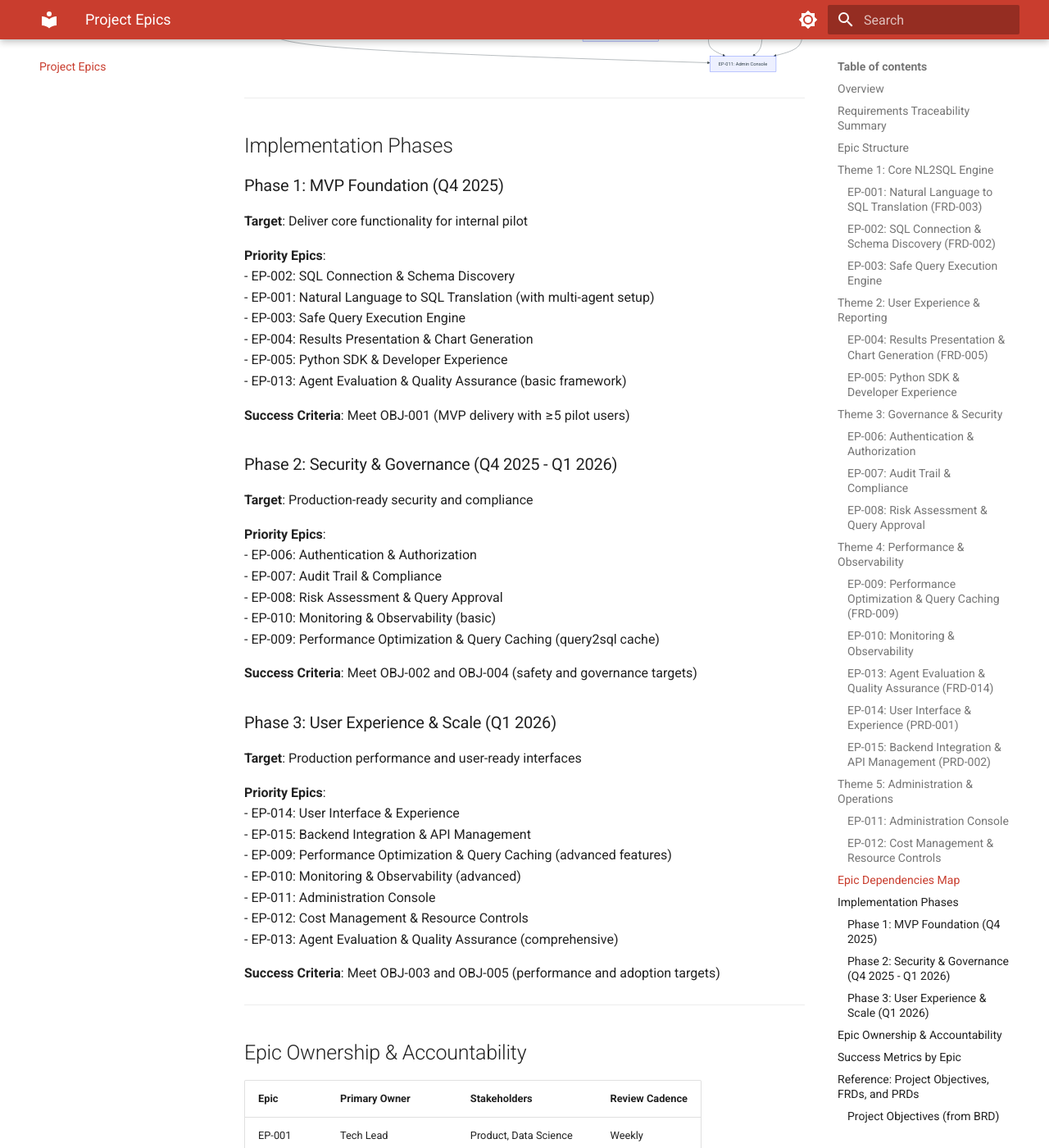
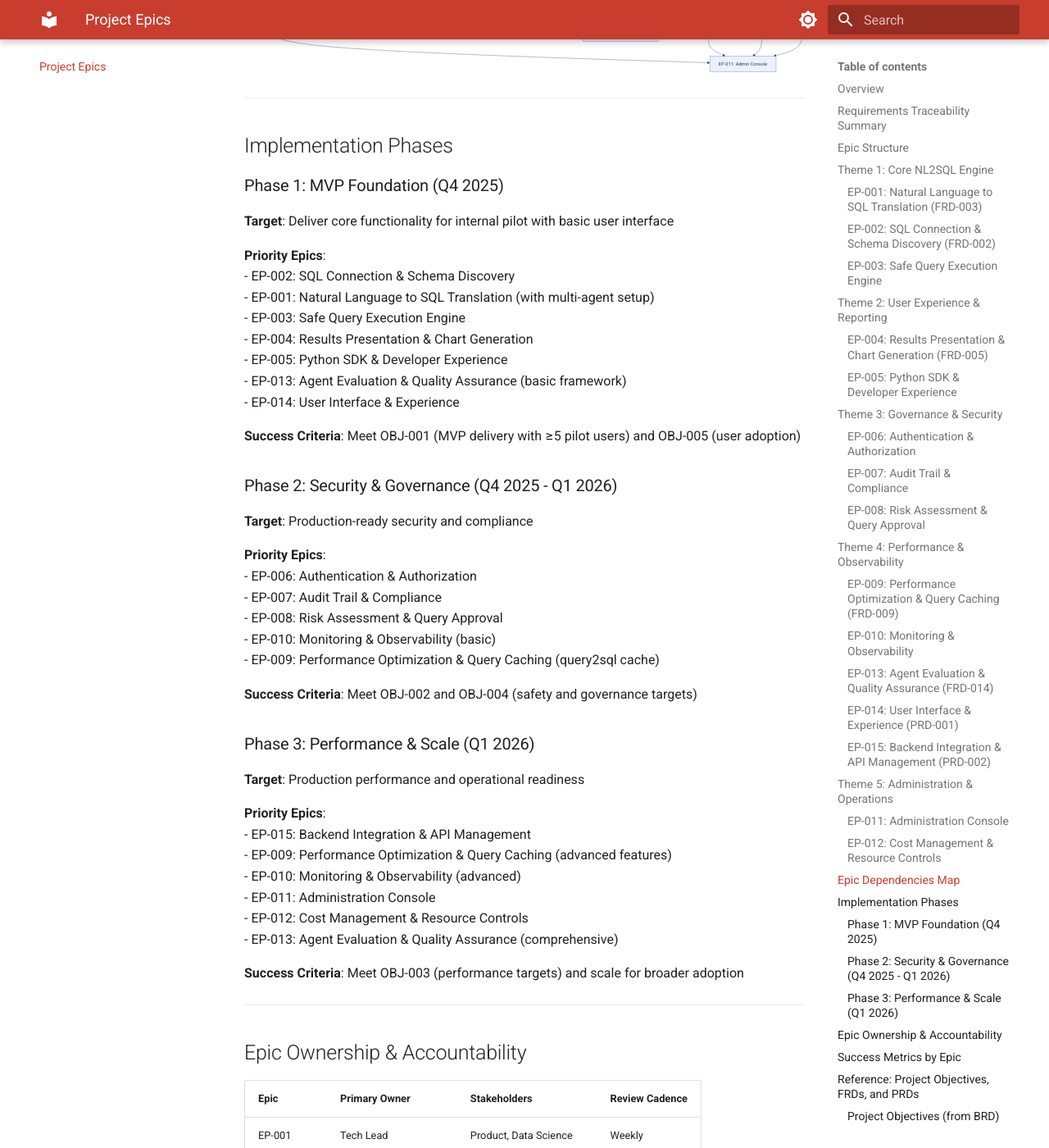
Before and after one commit to yeshwanth-divami/nl2sql, an MkDocs documentation site: the page built from docs/epics.md, in a window 1280 px wide and 1400 px high, scrolled down 10887 px. Shown: the whole window at 82% size. Built offline with MkDocs 1.6.1 and Material for MkDocs 9.7.7, drawn with Linux system fonts in a browser that asks for light colours; some of the changed text lies outside the part shown.

Commit message:
add UI/UX to phase 1

```diff
--- a/docs/epics.md
+++ b/docs/epics.md
@@ -14,9 +14,9 @@ This document outlines the major epics for the NL2SQL project, organized by them
 - **Phase 1-3 implementation** ensures systematic delivery
 
 **Priority Mapping:**
-- **Phase 1 (MVP)**: OBJ-001 primary focus
+- **Phase 1 (MVP)**: OBJ-001, OBJ-005 primary focus (core functionality + user experience)
 - **Phase 2 (Security)**: OBJ-002, OBJ-004 primary focus
-- **Phase 3 (Scale)**: OBJ-003, OBJ-005 primary focus
+- **Phase 3 (Scale)**: OBJ-003 primary focus (performance and operational scale)
 
 This traceability ensures that every epic contributes directly to project success and that all requirements are captured and planned for implementation.
 
@@ -458,7 +458,7 @@ graph TD
 ## Implementation Phases
 
 ### Phase 1: MVP Foundation (Q4 2025)
-**Target**: Deliver core functionality for internal pilot
+**Target**: Deliver core functionality for internal pilot with basic user interface
 
 **Priority Epics**:
 - EP-002: SQL Connection & Schema Discovery
@@ -467,8 +467,9 @@ graph TD
 - EP-004: Results Presentation & Chart Generation
 - EP-005: Python SDK & Developer Experience
 - EP-013: Agent Evaluation & Quality Assurance (basic framework)
+- EP-014: User Interface & Experience
 
-**Success Criteria**: Meet OBJ-001 (MVP delivery with ≥5 pilot users)
+**Success Criteria**: Meet OBJ-001 (MVP delivery with ≥5 pilot users) and OBJ-005 (user adoption)
 
 ### Phase 2: Security & Governance (Q4 2025 - Q1 2026)
 **Target**: Production-ready security and compliance
@@ -482,11 +483,10 @@ graph TD
 
 **Success Criteria**: Meet OBJ-002 and OBJ-004 (safety and governance targets)
 
-### Phase 3: User Experience & Scale (Q1 2026)
-**Target**: Production performance and user-ready interfaces
+### Phase 3: Performance & Scale (Q1 2026)
+**Target**: Production performance and operational readiness
 
 **Priority Epics**:
-- EP-014: User Interface & Experience
 - EP-015: Backend Integration & API Management
 - EP-009: Performance Optimization & Query Caching (advanced features)
 - EP-010: Monitoring & Observability (advanced)
@@ -494,7 +494,7 @@ graph TD
 - EP-012: Cost Management & Resource Controls
 - EP-013: Agent Evaluation & Quality Assurance (comprehensive)
 
-**Success Criteria**: Meet OBJ-003 and OBJ-005 (performance and adoption targets)
+**Success Criteria**: Meet OBJ-003 (performance targets) and scale for broader adoption
 
 ---
 
```
